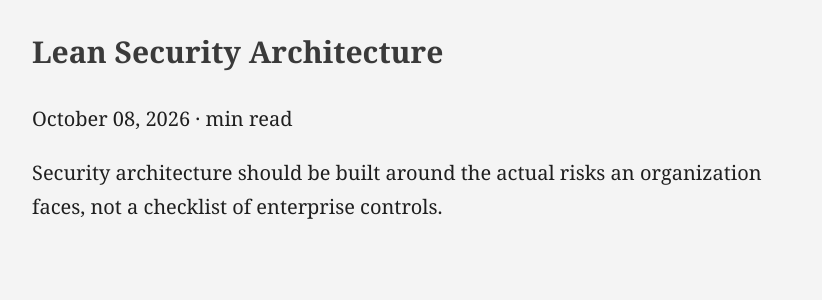
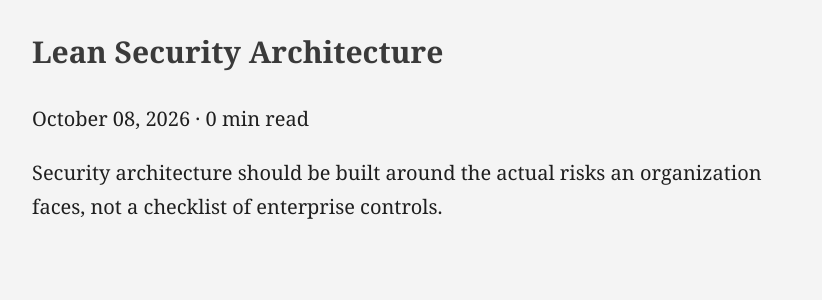
Before and after one commit to Lean-Cyber/lean-cyber.github.io, a Jekyll site: the page built from essays/index.md, in a window 1280 px wide. Shown: the part 205-505 px from the top of the page, without its empty margins (228-1050 px from the left). Built offline with Jekyll 4.4.1, drawn with Linux system fonts in a browser that asks for light colours.

Commit message:
Enhance essay list with reading time estimation
Refactor essay item display to include dynamic reading time calculation.

```diff
--- a/essays/index.md
+++ b/essays/index.md
@@ -6,8 +6,17 @@ layout: default
 <div class="essay-list">
 {% for essay in site.essays %}
   <div class="essay-item">
-    <h2 class="essay-title"><a href="{{ essay.url | relative_url }}">{{ essay.title }}</a></h2>
-    <p class="essay-meta">{{ essay.date | date: "%B %d, %Y" }} · {{ essay.reading_time }} min read</p>
+    <h2 class="essay-title">
+      <a href="{{ essay.url | relative_url }}">{{ essay.title }}</a>
+    </h2>
+
+    <p class="essay-meta">
+      {{ essay.date | date: "%B %d, %Y" }} ·
+      {% assign words = essay.content | number_of_words %}
+      {% assign reading_time = words | divided_by:200 | ceil %}
+      {{ reading_time }} min read
+    </p>
+
     <p class="essay-description">{{ essay.excerpt }}</p>
   </div>
 {% endfor %}
```
